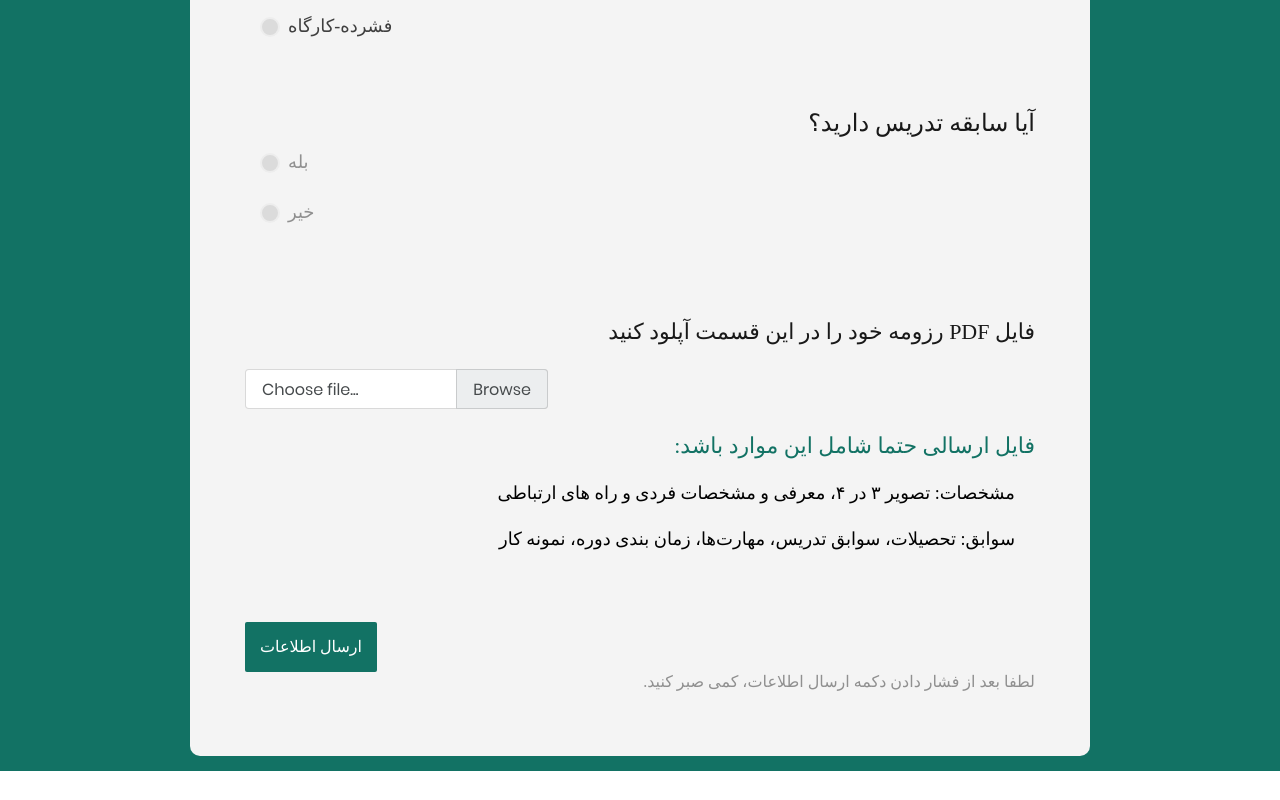
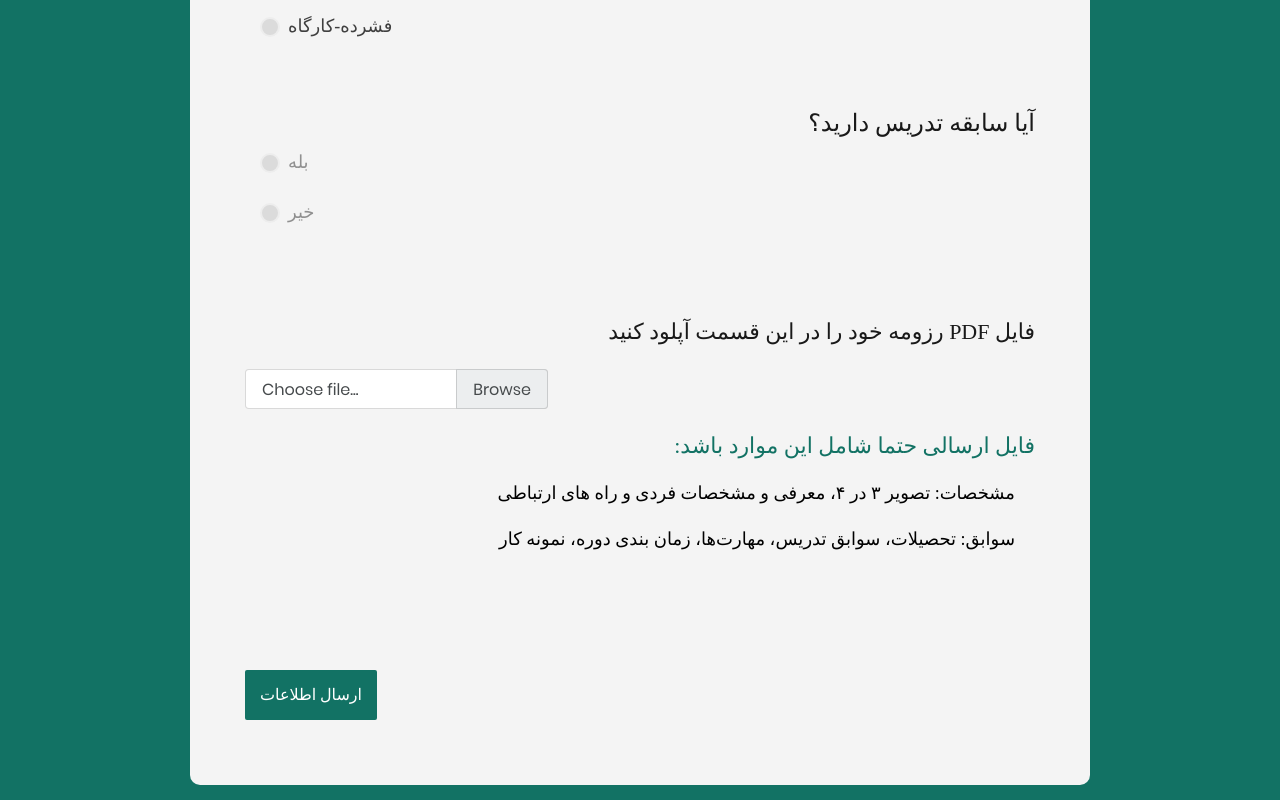
Before and after one commit to mhyousefi/kama-form, a React (Create React App) app in the folder React_Frontend/: page / in a window 1280 px wide. Shown: the part 1821-2621 px from the top of the page. Before the commit the page ends 2592 px from the top, so only its background shows below. Built offline with nearby package versions, Linux system fonts and the light colour scheme.

Commit message:
Showing a progress bar when hitting submit

```diff
--- a/React_Frontend/package.json
+++ b/React_Frontend/package.json
@@ -5,6 +5,7 @@
   "private": true,
   "dependencies": {
     "fetch": "^1.1.0",
+    "material-ui": "^0.20.1",
     "react": "^16.4.0",
     "react-dom": "^16.4.0",
     "react-router": "^4.3.1",
--- a/React_Frontend/src/pages/FormPage.js
+++ b/React_Frontend/src/pages/FormPage.js
@@ -8,6 +8,7 @@ import CollegeEduInfo from '../components/CollegeEduInfo'
 import BackgroundInfo from '../components/BackgroundInfo'
 import ClassTimingInfo from '../components/ClassTimingInfo'
 import { addFormEntryApi } from '../api/FormEntryApis'
+import { CircularProgress, MuiThemeProvider } from 'material-ui'
 import '../css/main.css'
 import '../css/texts.css'
 import '../css/util.css'
@@ -153,6 +154,8 @@ export default class FormPage extends Component {
       this._invalidSubmit()
       return
     }
+
+    this.setState({submissionStatus: "SUBMITTING"})
 
     let resumeFileInput = document.getElementById('resumeFile')
     let resume = resumeFileInput.files[0]
@@ -435,15 +438,17 @@ export default class FormPage extends Component {
 
                 <br/><br/>
 
+                {this.state.submissionStatus === 'SUBMITTING' && <MuiThemeProvider className="rtl">
+                  <CircularProgress size={100} thickness={7} style={{ color: 'purple' }}/>
+                </MuiThemeProvider>}
+
+                <br/><br/>
+
                 <div className="container-contact3-form-btn">
                   <button className="contact3-form-btn" onClick={this._sendFormData}>
                     {PersianDict['send info']}
                   </button>
                 </div>
-
-                <span className="contact3-form-text-answer rtl">
-                  {PersianDict['please wait']}
-                </span>
               </form>
             </div>
           </div>
--- a/React_Frontend/src/utils/PersianDict.js
+++ b/React_Frontend/src/utils/PersianDict.js
@@ -50,6 +50,4 @@ module.exports = {
   'success msg_line2': 'نتیجه بررسی ثبت نام شما تا تاریخ ۱۳ تیر از طریق ایمیل اعلام میگردد',
   'failure msg': 'لطفا همه اطلاعات را وارد کنید.',
   'server error msg': 'خطایی در سرور رخ داد. لطفا مجددا تلاش کنید.',
-
-  'please wait': 'لطفا بعد از فشار دادن دکمه ارسال اطلاعات، کمی صبر کنید.',
 }
```
Also changed, not shown: React_Frontend/src/index.js (+4 -4 lines), React_Frontend/src/App.js (line endings or trailing spaces), 1 other file (tests, documents, lock files or other folders).
